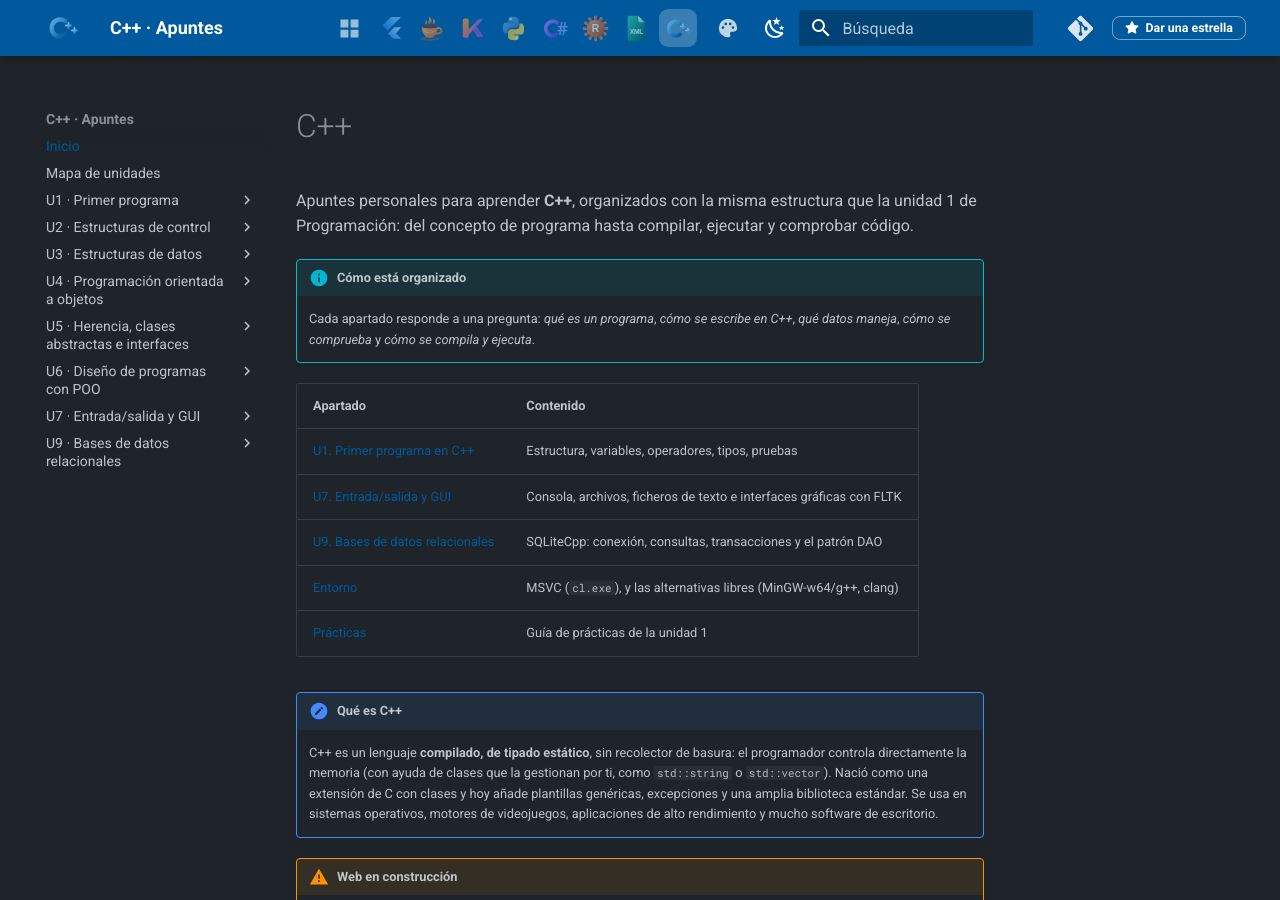
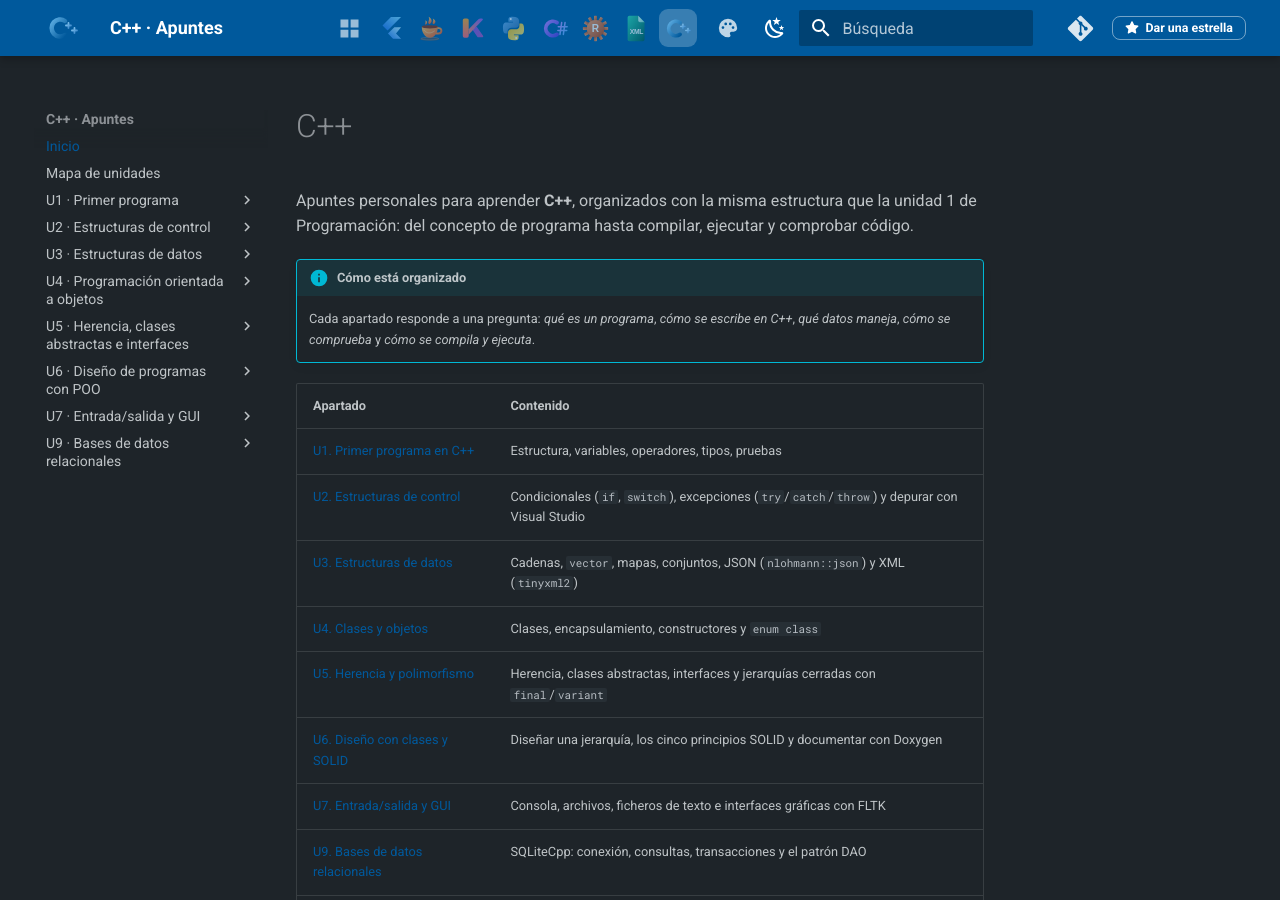
Before and after one commit to apuntes-dam/cpp-apuntes, an MkDocs documentation site: the page built from docs/index.md, in a window 1280 px wide and 900 px high. Built offline with MkDocs 1.6.1 and Material for MkDocs 9.7.7, drawn with Linux system fonts in a browser that asks for light colours; comment, search, counter and statistics services are not loaded.

Commit message:
Anadir las unidades 2-6 a la tabla de la portada (faltaban)

```diff
--- a/docs/index.md
+++ b/docs/index.md
@@ -8,6 +8,11 @@ Apuntes personales para aprender **C++**, organizados con la misma estructura qu
 | Apartado | Contenido |
 |---|---|
 | [U1. Primer programa en C++](u01/index.md) | Estructura, variables, operadores, tipos, pruebas |
+| [U2. Estructuras de control](u02/index.md) | Condicionales (`if`, `switch`), excepciones (`try`/`catch`/`throw`) y depurar con Visual Studio |
+| [U3. Estructuras de datos](u03/index.md) | Cadenas, `vector`, mapas, conjuntos, JSON (`nlohmann::json`) y XML (`tinyxml2`) |
+| [U4. Clases y objetos](u04/index.md) | Clases, encapsulamiento, constructores y `enum class` |
+| [U5. Herencia y polimorfismo](u05/index.md) | Herencia, clases abstractas, interfaces y jerarquías cerradas con `final`/`variant` |
+| [U6. Diseño con clases y SOLID](u06/index.md) | Diseñar una jerarquía, los cinco principios SOLID y documentar con Doxygen |
 | [U7. Entrada/salida y GUI](u07/index.md) | Consola, archivos, ficheros de texto e interfaces gráficas con FLTK |
 | [U9. Bases de datos relacionales](u09/index.md) | SQLiteCpp: conexión, consultas, transacciones y el patrón DAO |
 | [Entorno](u01/05-entorno.md) | MSVC (`cl.exe`), y las alternativas libres (MinGW-w64/g++, clang) |
```
